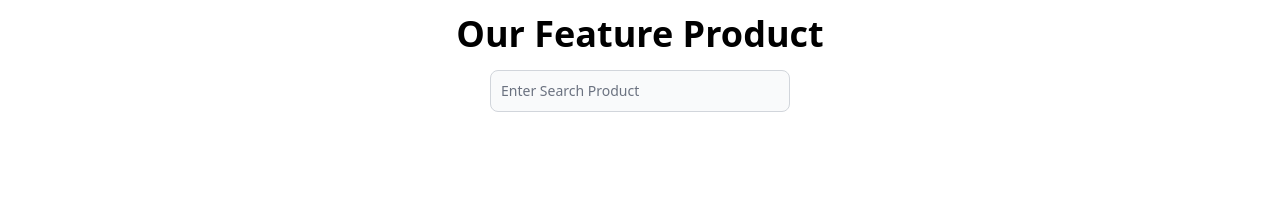
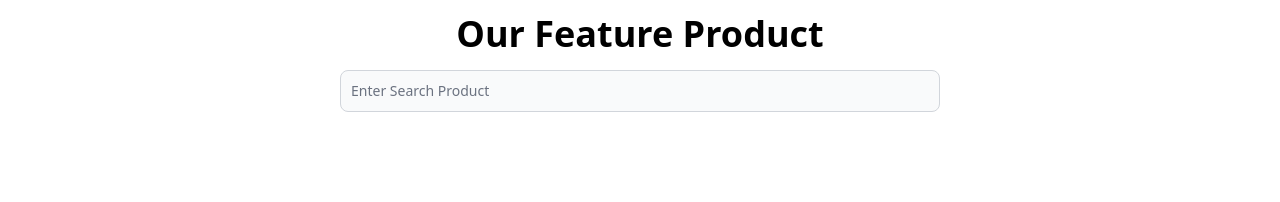
Before and after one commit to bhanu9672/react-ecommerce-frontend, a React (Create React App) app: page /store in a window 1280 px wide. Shown: the part 130-332 px from the top of the page. Built offline with nearby package versions, Linux system fonts and the light colour scheme; no server answers.

Commit message:
Update Store.js

```diff
--- a/src/Components/Store.js
+++ b/src/Components/Store.js
@@ -107,7 +107,7 @@ const Store = () => {
 				<h1 className="font-bold text-4xl mb-4">Our Feature Product</h1>
 				<TextInput
 					color="gray"
-					className="pb-10 w-1/4 m-auto"
+					className="pb-10 w-2/4 m-auto"
 					placeholder="Enter Search Product"
 					onChange={searchHandle}
 				/>
```
